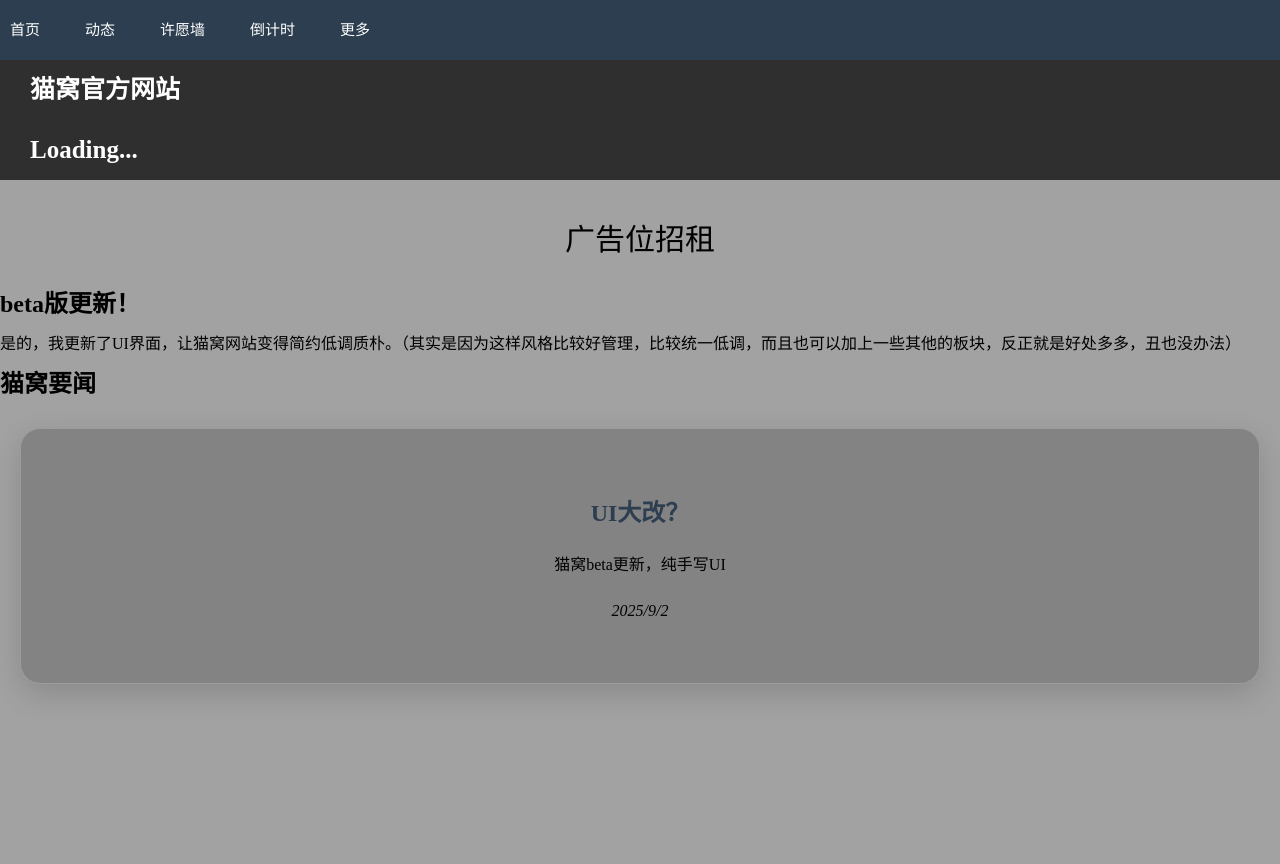
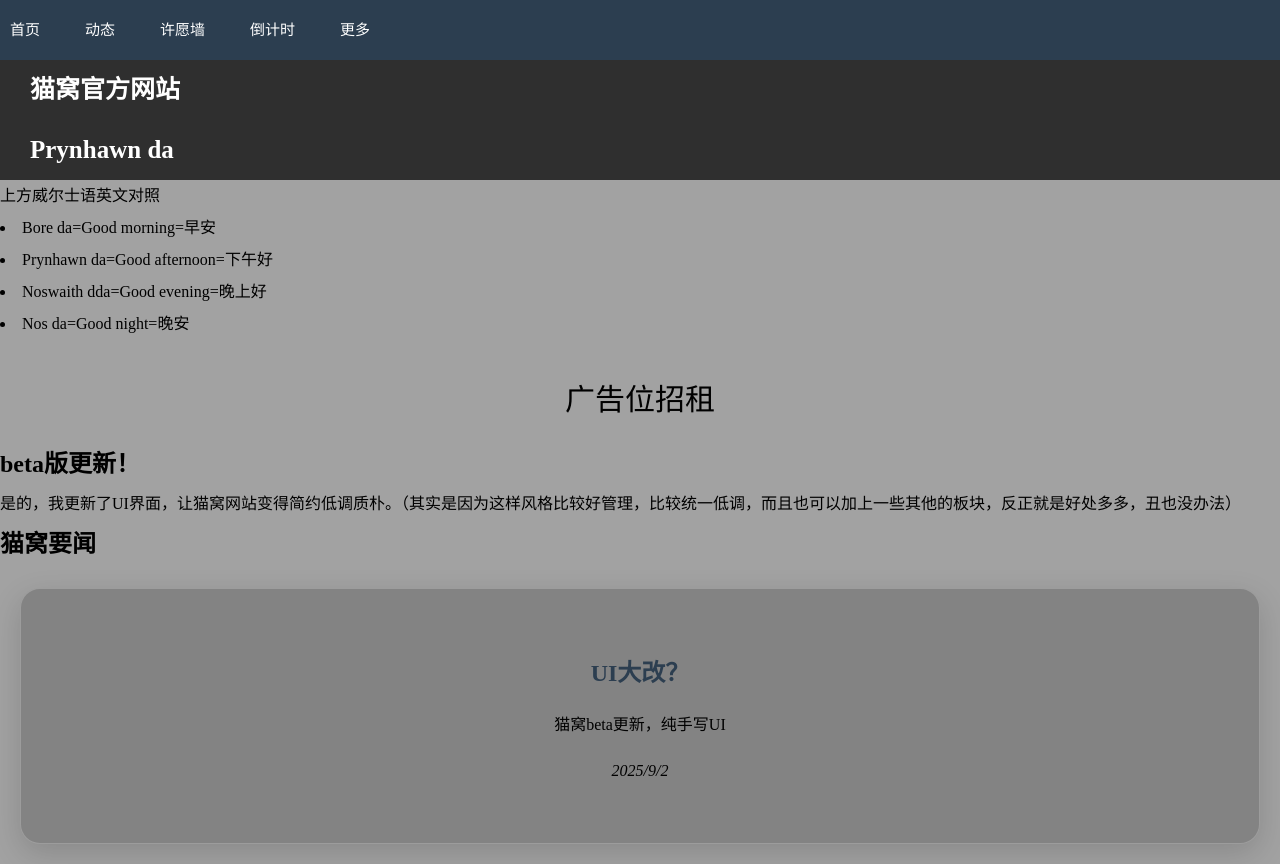
Before and after one commit to ExtrmelyLazy/CatHouse, a plain HTML site: page index.html in a window 1280 px wide. Before the commit the page ends 800 px from the top, so only its background shows below. Drawn offline with Linux system fonts and the light colour scheme.

Commit message:
Update index.html

```diff
--- a/index.html
+++ b/index.html
@@ -23,6 +23,12 @@
   </nav>
   <h1 class="a">猫窝官方网站</h1>
   <h1 id="welsh-greeting" class="a">Loading...</h1>
+  <p>上方威尔士语英文对照
+  <li>Bore da=Good morning=早安</li>
+  <li>Prynhawn da=Good afternoon=下午好</li>
+  <li>Noswaith dda=Good evening=晚上好</li>
+  <li>Nos da=Good night=晚安</li>
+  </p>
   <div style="height: 40px; font-size: 30px; margin: 30px; text-align: center;">广告位招租</div>
   <h2>beta版更新！</h2>
   <p>是的，我更新了UI界面，让猫窝网站变得简约低调质朴。（其实是因为这样风格比较好管理，比较统一低调，而且也可以加上一些其他的板块，反正就是好处多多，丑也没办法）</p>
@@ -36,4 +42,29 @@
                 <p class="card-desc"><i>2025/9/2</i></p>
             </div>
 </body>
+<script>
+function updateWelshGreeting() {
+    const now = new Date();
+    const hours = now.getHours();
+    let greeting = "";
+
+    if (hours >= 5 && hours < 12) {
+        greeting = "Bore da"; // 早上 (5:00-11:59)
+    } else if (hours >= 12 && hours < 18) {
+        greeting = "Prynhawn da"; // 下午 (12:00-17:59)
+    } else if (hours >= 18 && hours < 22) {
+        greeting = "Noswaith dda"; // 傍晚 (18:00-21:59)
+    } else {
+        greeting = "Nos da"; // 晚上/夜间 (22:00-4:59)
+    }
+
+    document.getElementById("welsh-greeting").textContent = greeting;
+}
+
+// 页面加载时立即更新
+updateWelshGreeting();
+
+// 每分钟更新一次，确保问候语保持最新
+setInterval(updateWelshGreeting, 60000);
+</script>
 </html>
```
